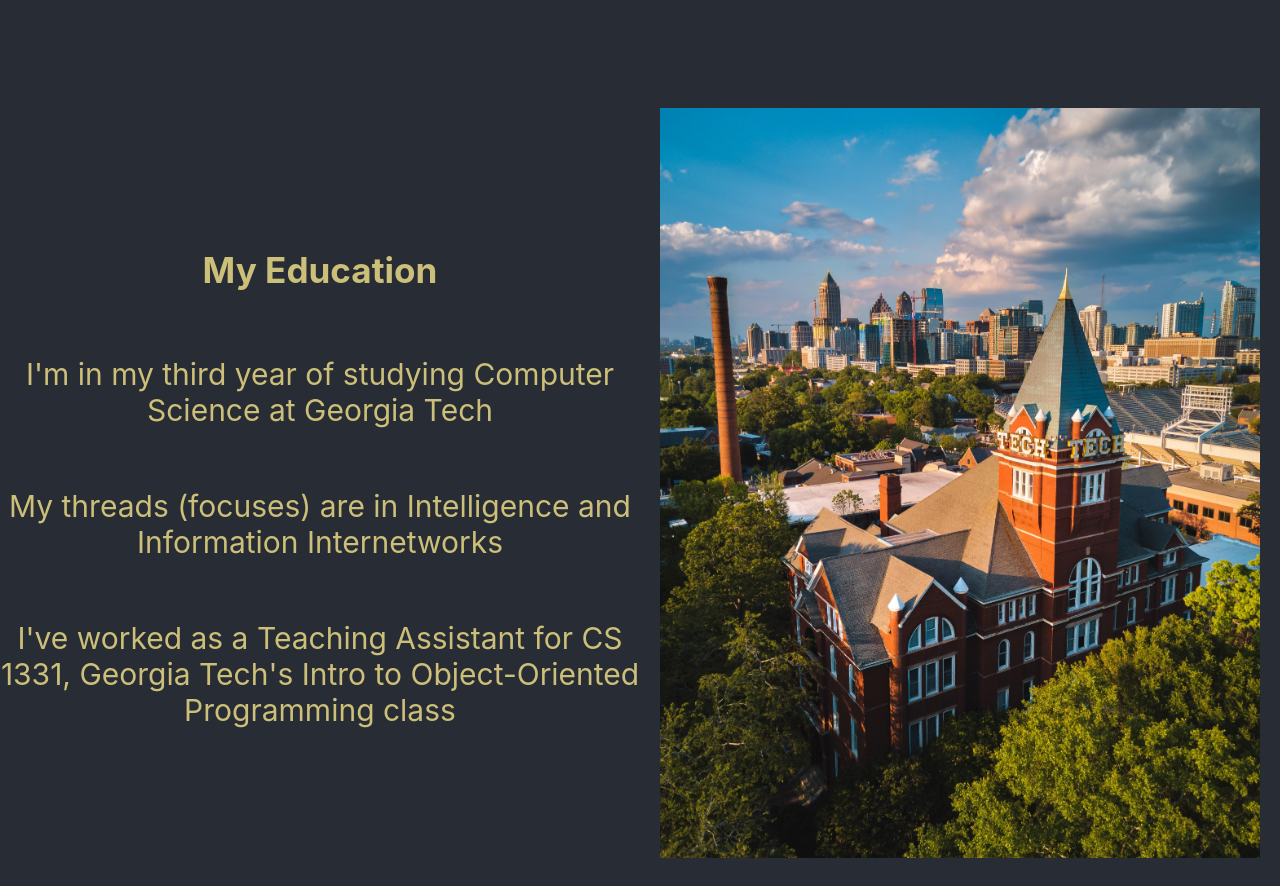
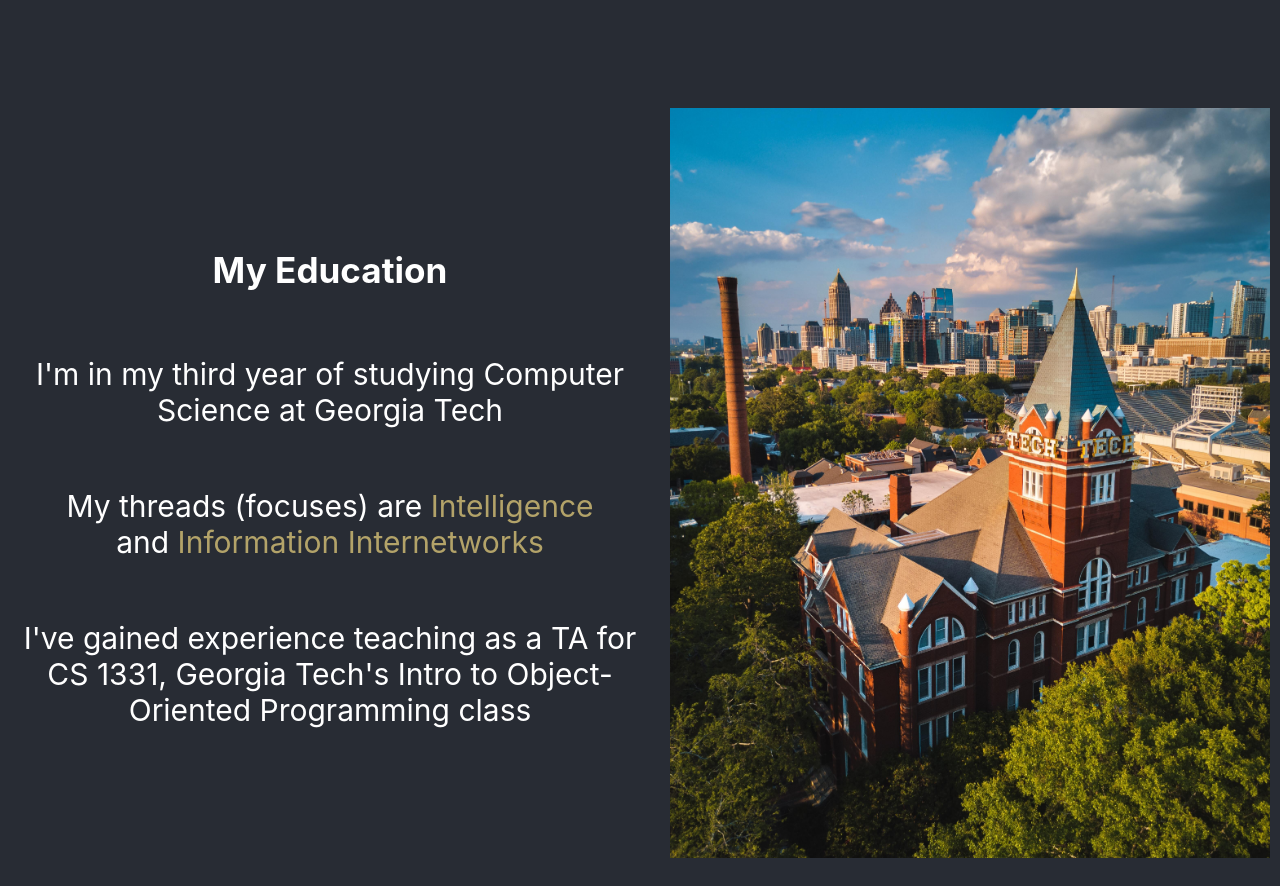
Before and after one commit to owenvelk/owenvelk.github.io, a React (Create React App) app: page / in a window 1280 px wide. Shown: the part 714-1600 px from the top of the page. Built offline with nearby package versions, Linux system fonts and the light colour scheme.

Commit message:
brushing up intro and education

```diff
--- a/src/App.css
+++ b/src/App.css
@@ -26,7 +26,13 @@
 }
 
 .App-link {
-  color: #61dafb;
+  color: rgb(179, 163, 105);
+  text-decoration: none;
+}
+
+.App-link:hover {
+  color: gold;
+  text-decoration: none;
 }
 
 @keyframes App-logo-spin {
--- a/src/components/EducationText.js
+++ b/src/components/EducationText.js
@@ -1,12 +1,16 @@
 import '../styles/Education.css';
+import '../App.css';
 
 export default function EducationText() {
     return (
         <div className="EducationText">
             <h3>My Education</h3>
             <p>I'm in my third year of studying Computer Science at Georgia Tech</p>
-            <p>My threads (focuses) are in Intelligence and Information Internetworks</p>
-            <p>I've worked as a Teaching Assistant for CS 1331, Georgia Tech's Intro to Object-Oriented Programming class</p>
+            <p>My threads (focuses) are&nbsp;
+                <a className="App-link" href="https://www.cc.gatech.edu/academics/threads/intelligence">Intelligence</a> and&nbsp;
+                <a className="App-link" href="https://www.cc.gatech.edu/academics/threads/information-internetworks">Information Internetworks</a>
+            </p>
+            <p>I've gained experience teaching as a TA for CS 1331, Georgia Tech's Intro to Object-Oriented Programming class</p>
         </div>
     );
 }
--- a/src/styles/Education.css
+++ b/src/styles/Education.css
@@ -1,5 +1,4 @@
 .Education {
-    margin: 0px;
     padding: 0px;
     display: flex;
     flex-direction: row;
@@ -7,13 +6,15 @@
     justify-content: center;
     align-items: center;
     height: 100vh;
-    color: rgb(204, 191, 121);
+    color: white;
     font: Verdana;
     font-size: 30px;
 }
 
 .EducationText {
+    margin-left: 20px;
+    margin-right: 20px;
     display: flex;
+    flex-direction: column;
     width: 50vw;
-    flex-direction: column;
 }
--- a/src/styles/Intro.css
+++ b/src/styles/Intro.css
@@ -13,7 +13,9 @@
 }
 
 .IntroText {
+    margin-left: 20px;
+    margin-right: 20px;
     display: flex;
+    flex-direction: column;
     width: 50vw;
-    flex-direction: column;
 }
```
